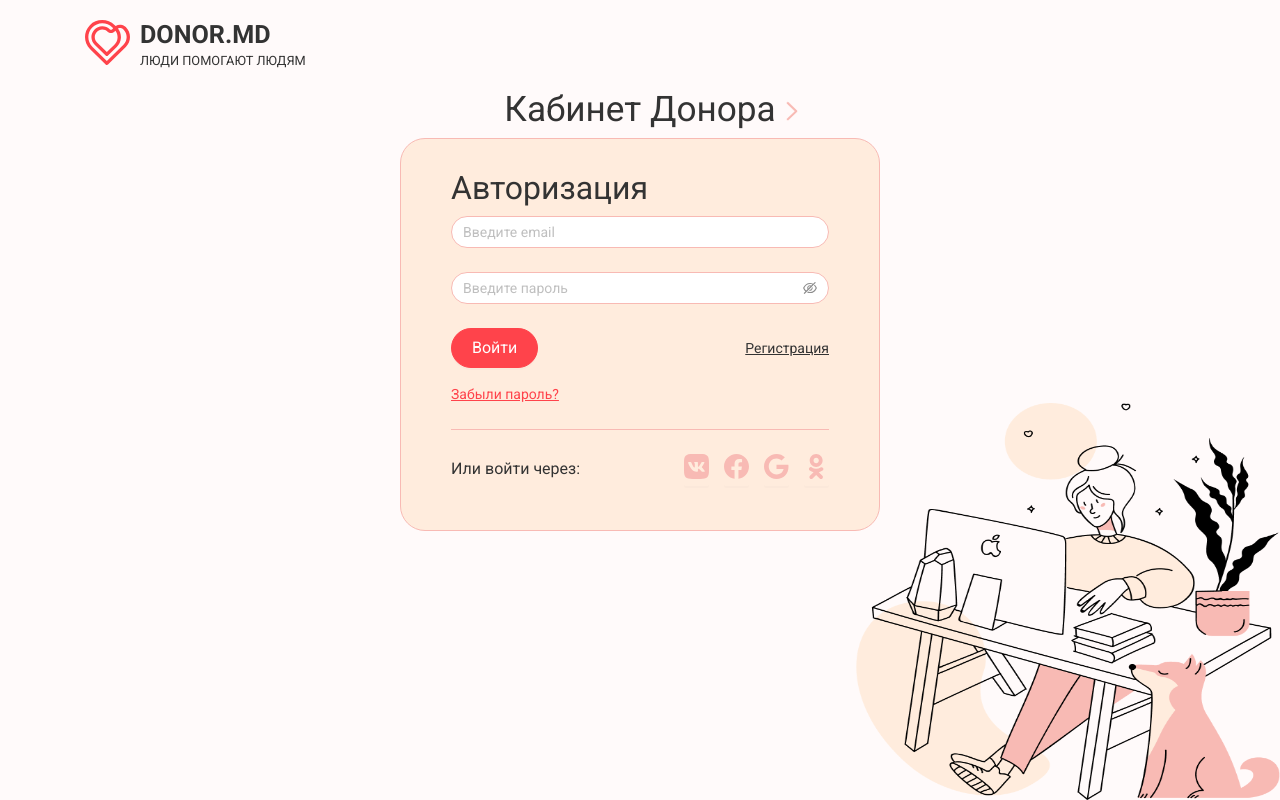
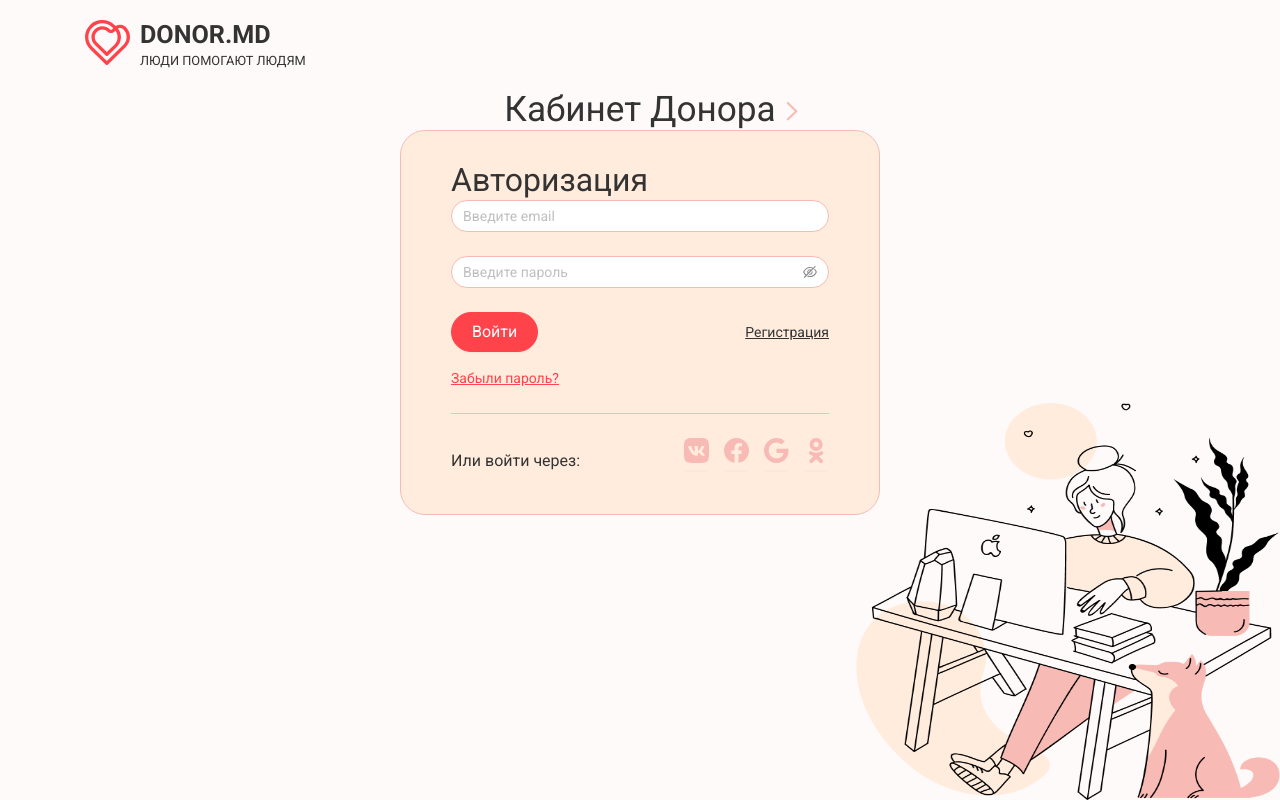
Before and after one commit to Donormd/donor.md-frontend, a Next.js app: page /auth in a window 1280 px wide. Built offline with nearby package versions, Linux system fonts and the light colour scheme.

Commit message:
added reaction on margin-bottom

```diff
--- a/components/UI/typography.ts
+++ b/components/UI/typography.ts
@@ -1,6 +1,7 @@
 import styled from 'styled-components';
 
 export declare type TitleProps = {
+  margin?: boolean;
   bold?: boolean;
   size?: string;
   align?: string;
@@ -8,6 +9,7 @@ export declare type TitleProps = {
 };
 
 export const Title = styled.h1<TitleProps>`
+  margin-bottom: ${({ margin }) => (!margin ? 0 : '0.5rem')};
   font-weight: ${({ bold }) => (bold ? 'bold' : 'normal')};
   font-size: ${({ size }) => size || ''};
   text-align: ${({ align }) => align || 'left'};
@@ -23,6 +25,7 @@ export const TitleWithArrow = styled(Title)`
   }
 `;
 export const Paragraph = styled.p<TitleProps>`
+  margin-bottom: ${({ margin }) => (!margin ? 0 : '1rem')};
   font-weight: ${({ bold }) => (bold ? 'bold' : 'normal')};
   font-size: ${({ size }) => size || ''};
   text-align: ${({ align }) => align || 'left'};
```
